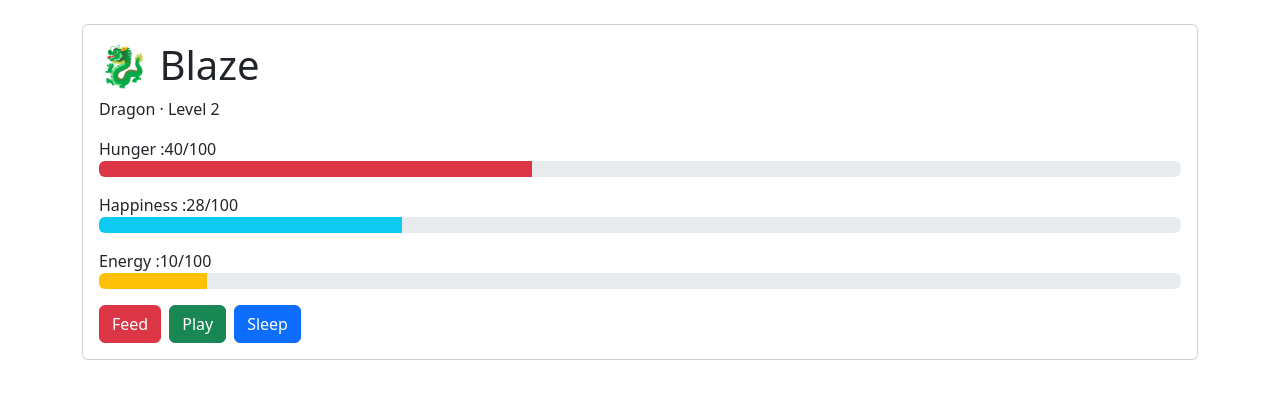
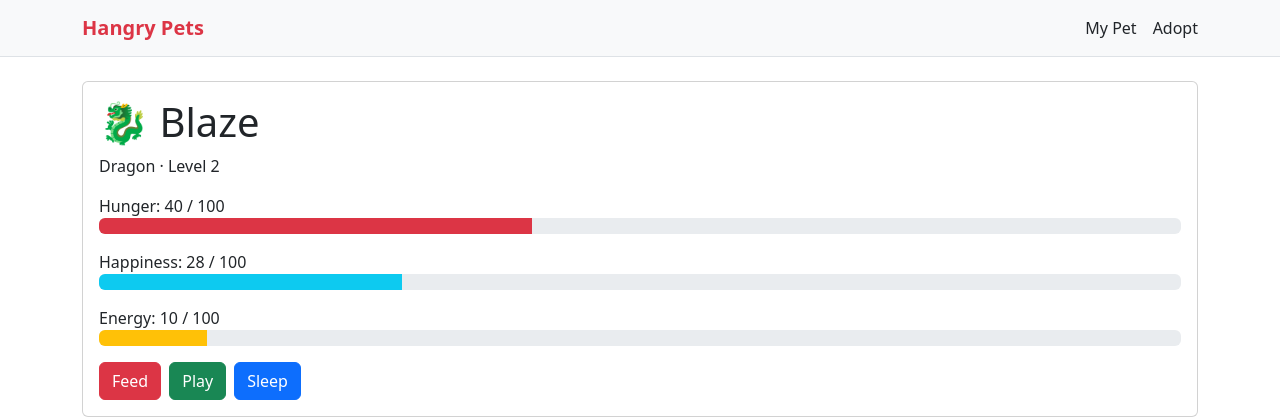
Before and after one commit to bhattarainishan123/virtual_Pet, a Flask app: page / in a window 1280 px wide. Shown: the top 420 px of the page. Run offline with Flask 3, Linux system fonts and the light colour scheme.

Commit message:
Add shared base layout with navbar

```diff
--- /dev/null
+++ b/templates/base.html
@@ -0,0 +1,23 @@
+<!DOCTYPE html>
+<html lang="en">
+    <head>
+        <meta charset="utf-8">
+        <meta name="viewport" content="width=device-width, initial-scale=1">
+        <title>Hangry Pets</title>
+        <link href="https://cdn.jsdelivr.net/npm/bootstrap@5.3.3/dist/css/bootstrap.min.css" rel="stylesheet" integrity="sha384-QWTKZyjpPEjISv5WaRU9OFeRpok6YctnYmDr5pNlyT2bRjXh0JMhjY6hW+ALEwIH" crossorigin="anonymous">
+    </head>
+    <body>
+        <nav class="navbar bg-body-tertiary border-bottom">
+            <div class="container">
+                <a class="navbar-brand fw-bold text-danger" href="{{ url_for('pet')}}">Hangry Pets</a>
+                <div class="d-flex gap-3">
+                    <a class="nav-link" href="{{ url_for('pet') }}">My Pet</a>
+                    <a class="nav-link" href="{{ url_for('adopt') }}">Adopt</a>
+                </div>
+            </div>
+        </nav>
+        <div class="container mt-4">
+            {% block content %}{% endblock %}
+        </div>
+    </body>
+</html>
--- a/templates/pet.html
+++ b/templates/pet.html
@@ -1,29 +1,27 @@
-<!DOCTYPE html>
-<html lang ="en">
-    <head>
-        <meta charset="utf-8">
-        <meta name = "viewport" content="width=device-width, initial-scale=1">
-        <title>Hangry Pets</title>
-        <link href="https://cdn.jsdelivr.net/npm/bootstrap@5.3.3/dist/css/bootstrap.min.css" rel="stylesheet" integrity="sha384-QWTKZyjpPEjISv5WaRU9OFeRpok6YctnYmDr5pNlyT2bRjXh0JMhjY6hW+ALEwIH" crossorigin="anonymous">
-    </head>
-    <body>
-        <div class="container mt-4">
+
+{% extends "base.html" %}
+
+{% block content %}
 <div class="card">
     <div class="card-body">
         <h1>{{ pet.emoji }} {{ pet.name }}</h1>
         <p>{{ pet.species }} · Level {{ pet.level }}</p>
-                  <div>Hunger :{{pet.hunger}}/100</div>
+
+        <div>Hunger: {{ pet.hunger }} / 100</div>
         <div class="progress mb-3">
-                    <div class="progress-bar bg-danger" style="width: {{pet.hunger}}%"></div>
+            <div class="progress-bar bg-danger" style="width: {{ pet.hunger}}%"></div>
         </div>
-                  <div>Happiness :{{pet.happiness}}/100</div>
+
+        <div>Happiness: {{ pet.happiness }} / 100</div>
         <div class="progress mb-3">
             <div class="progress-bar bg-info" style="width: {{pet.happiness}}%"></div>
         </div>
-                  <div>Energy :{{pet.energy}}/100</div>
+
+        <div>Energy: {{ pet.energy }} / 100</div>
         <div class="progress mb-3">
             <div class="progress-bar bg-warning" style="width: {{pet.energy}}%"></div>
         </div>
+
         <div class="d-flex gap-2">
             <form method="post" action="/feed">
                 <button class="btn btn-danger">Feed</button>
@@ -37,8 +35,4 @@
         </div>
     </div>
 </div>
-        </div>
-    </body>
-
-
-</html>
+{% endblock %}
```
Also changed, not shown: templates/adopt.html (+4 -13 lines). Lines whose indentation alone changed are shown as unchanged.
